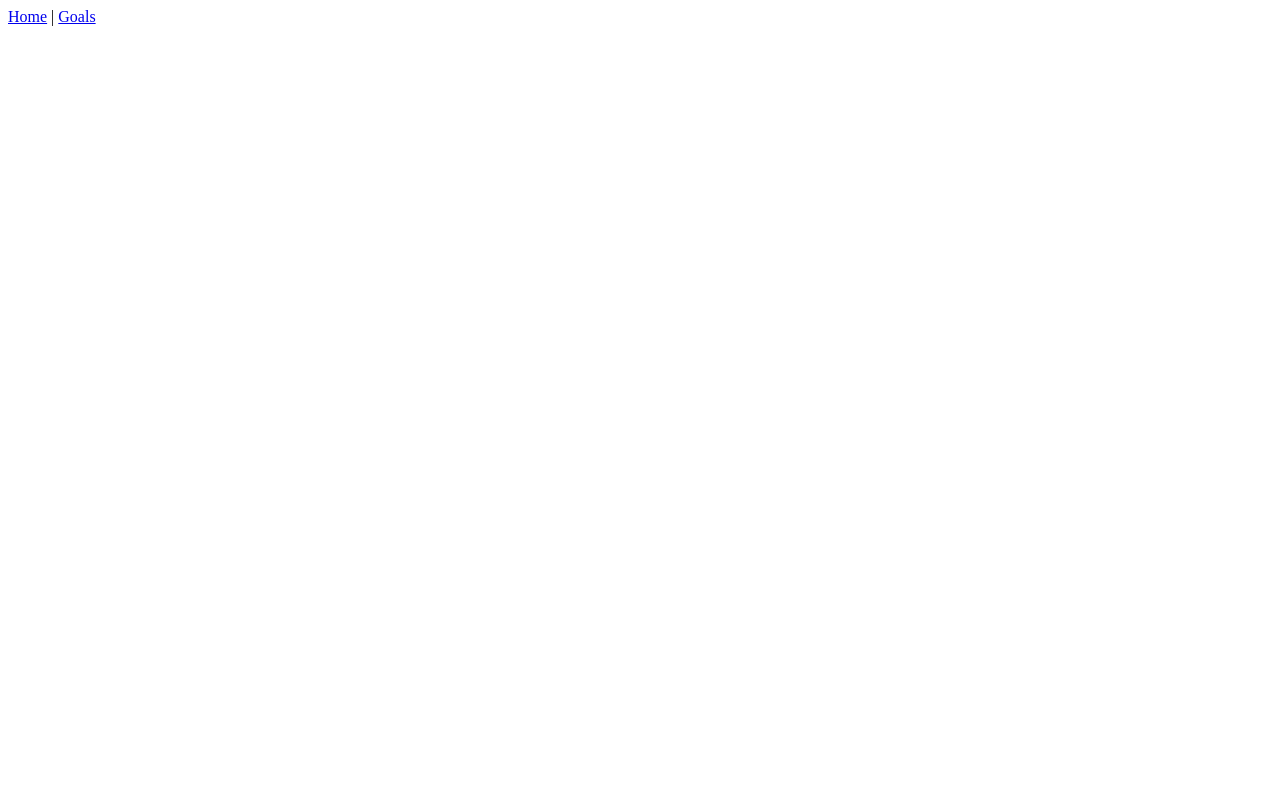
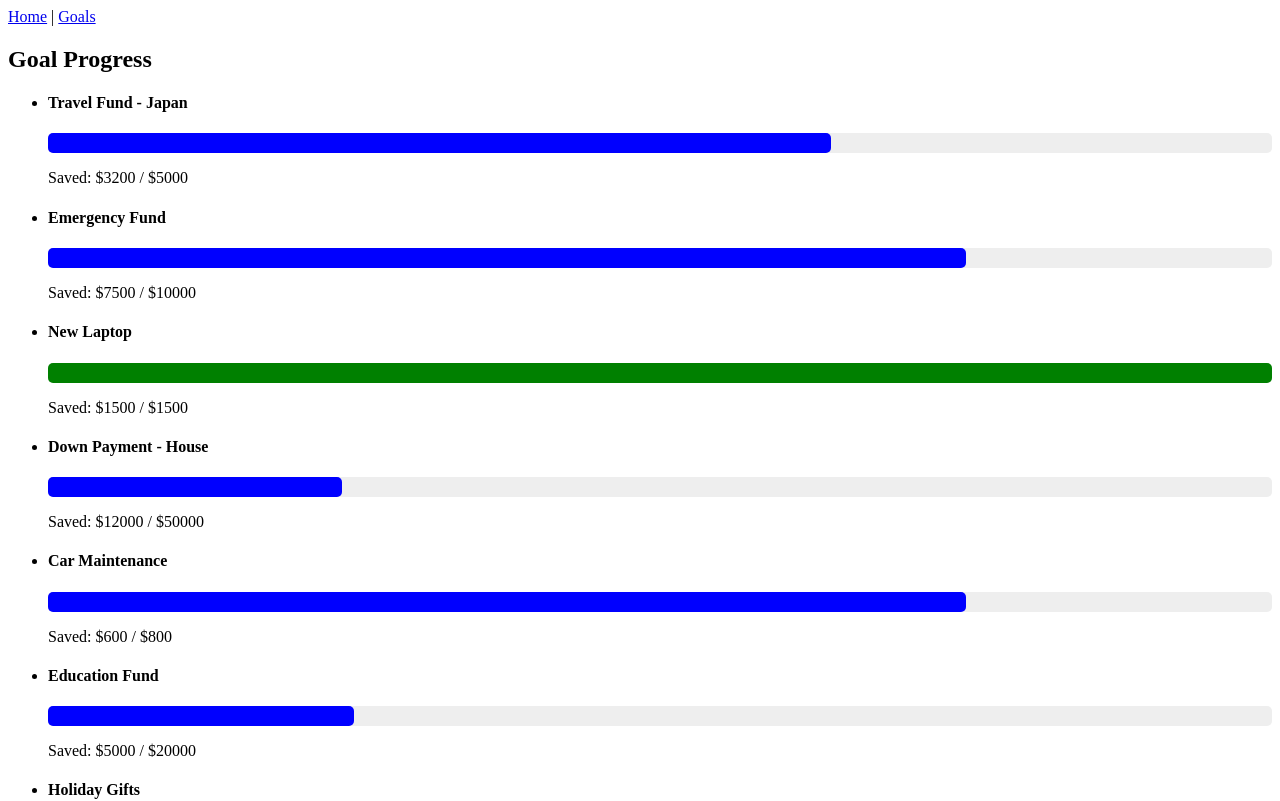
Before and after one commit to gladys6-arch/phase2-code-changelle, a React (Vite) app: page /progress in a window 1280 px wide. Shown: the top 801 px of the page. Built offline with nearby package versions, Linux system fonts and the light colour scheme; data requests are answered from the project's data file.

Commit message:
add new changes in files

```diff
--- a/src/App.jsx
+++ b/src/App.jsx
@@ -1,16 +1,19 @@
 import { BrowserRouter as Router, Routes, Route } from "react-router";
+import Dashboard from "./pages/Dashboard";
 import NavBar from "./Components/Navbar";
 import Home from "./pages/Home";
 import Goals from "./pages/Goals";
 import Deposits from "./pages/Deposits";
 import ProgressPage from "./pages/ProgressPage"
 
+
 function App(){
   return (
     <Router>
       <NavBar/>
       <Routes>
-        <Route path="/" element={<Home/>} />
+        <Route path="/" element={<Dashboard/>}/>
+        <Route path="/home" element={<Home/>} />
         <Route path="/goals" element={<Goals/>} />
         <Route path="/deposits" element={<Deposits />} />
         <Route path="/progress" element={<ProgressPage/>} />
--- /dev/null
+++ b/src/pages/Dashboard.jsx
@@ -0,0 +1,21 @@
+ import { Link } from "react-router";
+
+function Dashboard() {
+  return (
+    <div>
+      <h1>Welcome to Smart Goal Planner</h1>
+      <p>Start creating goals to track your financial journey.</p>
+      <div style={{marginTop: "2rem"}}>
+        <h2>Quick Actions</h2>
+        <ul>
+          <li><Link to="/goals">View All Goals</Link></li>
+          <li><Link to="/deposits">Make a Deposit</Link></li>
+          <li><Link to="/progress">Check Progress</Link></li>
+        </ul>
+
+      </div>
+    </div>
+  );
+}
+
+export default Dashboard;
--- a/src/pages/Home.jsx
+++ b/src/pages/Home.jsx
@@ -1,21 +1,14 @@
- import { Link } from "react-router";
+import React from "react";
 
-function Home() {
-  return (
+function Home(){
+  return(
     <div>
-      <h1>Welcome to Smart Goal Planner</h1>
-      <p>Start creating goals to track your financial journey.</p>
-      <div style={{marginTop: "2rem"}}>
-        <h2>Quick Actions</h2>
-        <ul>
-          <li><Link to="/goals">View All Goals</Link></li>
-          <li><Link to="/deposits">Make a Deposit</Link></li>
-          <li><Link to="/progress">Check Progress</Link></li>
-        </ul>
+     <h1>Smart Goal Planner</h1>
+      <p>This app helps you manage your savings goals and track progress over time.</p>
 
-      </div>
     </div>
-  );
+
+  )
 }
 
 export default Home;
--- a/src/pages/ProgressPage.jsx
+++ b/src/pages/ProgressPage.jsx
@@ -12,6 +12,41 @@ function ProgressPage(){
       .catch((err) => console.error("Error fetching goals:", err));
   }, []);
 
+  return (
+    <div>
+      <h2>Goal Progress</h2>
+      {goals.length === 0 ? (
+        <p>No goals found.</p>
+      ) : (
+        <ul>
+          {goals.map((goal) => {
+            const progress = (goal.savedAmount / goal.targetAmount) * 100;
+
+            return (
+              <li key={goal.id} style={{ marginBottom: "1rem" }}>
+                <h4>{goal.name}</h4>
+                <div style={{ background: "#eee", borderRadius: "5px", height: "20px", width: "100%" }}>
+                  <div
+                    style={{
+                      width: `${progress}%`,
+                      background: progress >= 100 ? "green" : "blue",
+                      height: "100%",
+                      borderRadius: "5px",
+                      transition: "width 0.3s ease-in-out",
+                    }}
+                  />
+                </div>
+                <p>{`Saved: $${goal.savedAmount} / $${goal.targetAmount}`}</p>
+              </li>
+            );
+          })}
+        </ul>
+      )}
+    </div>
+
+
+  )
+
 }
 
 
```
